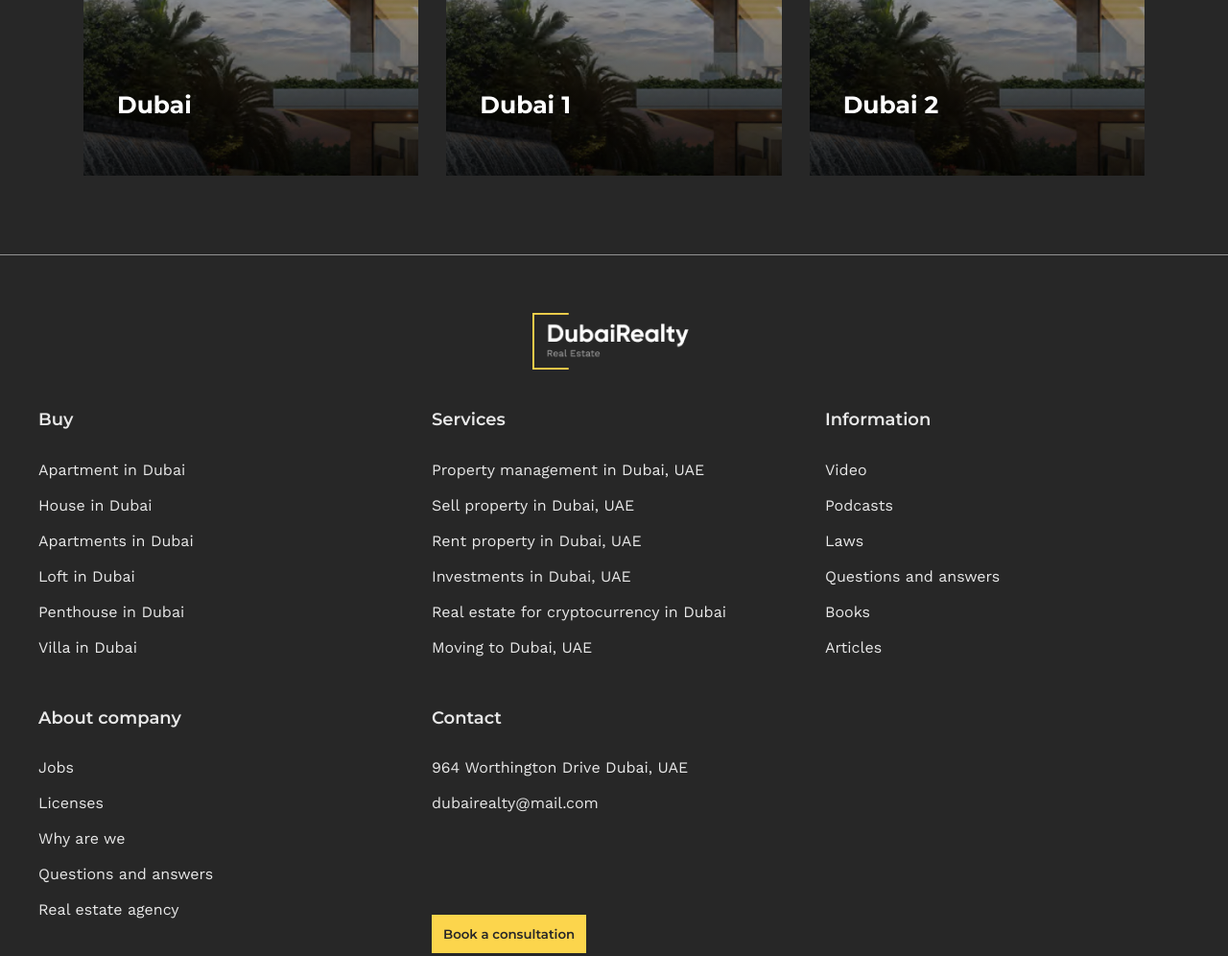
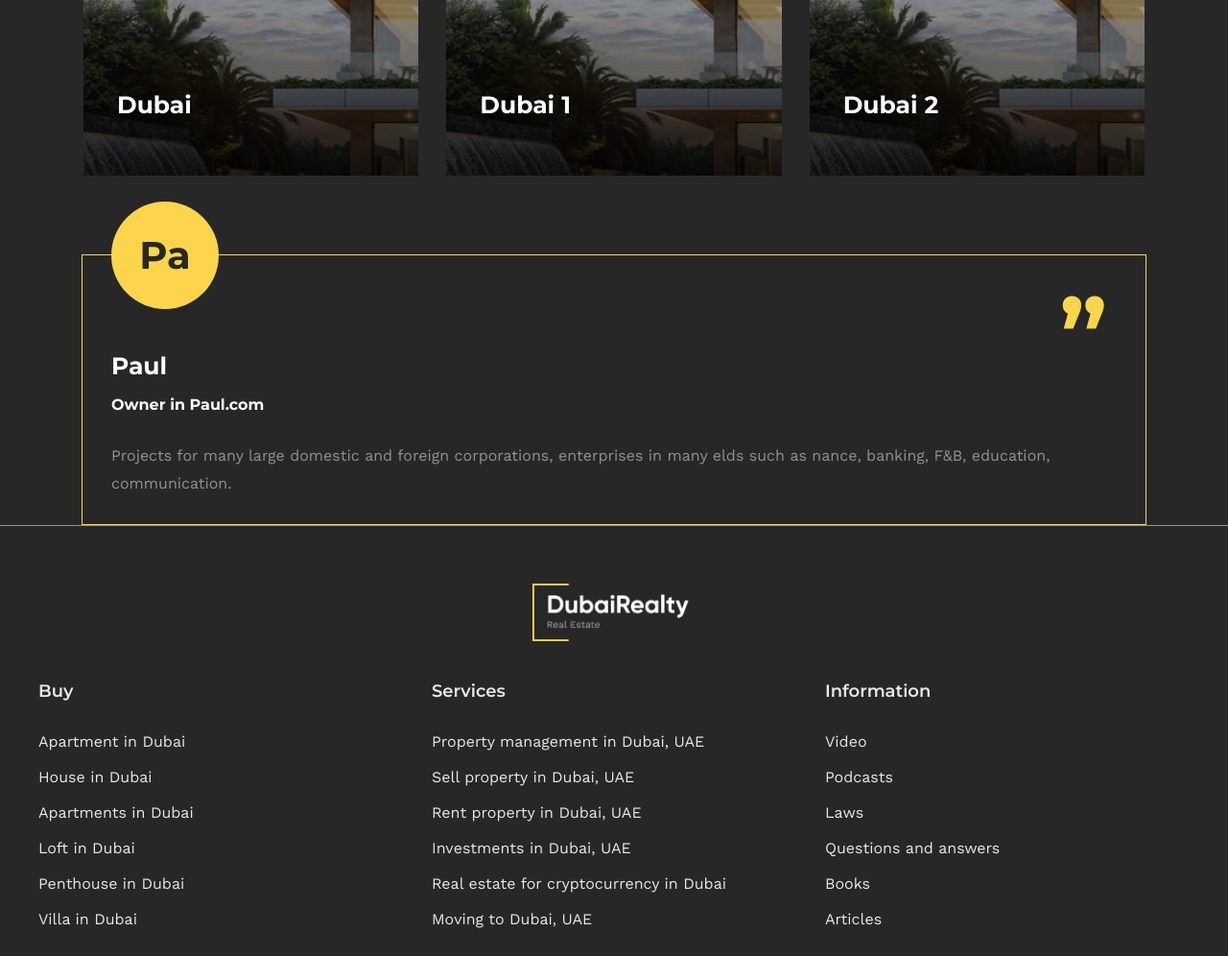
Before and after one commit to Artem-Zhuravlev/dubai-reality-gatsby, a Gatsby site: page / in a window 1280 px wide. Shown: the part 5115-6111 px from the top of the page at 96% size. Built offline with nearby package versions, Linux system fonts and the light colour scheme; Gatsby itself is replaced by a stand-in of ours.

Commit message:
feat(feedback-card): add component

```diff
--- /dev/null
+++ b/src/components/FeedbackCard/FeedbackCard.scss
@@ -0,0 +1,42 @@
+.feedback-card {
+  position: relative;
+  border: var(--interface-size-small) solid var(--color-primary);
+  padding: 100px 35px 12px 30px;
+
+  &::after {
+    position: absolute;
+    top: 0;
+    right: 40px;
+    content: "\201E";
+    color: var(--color-primary);
+    font-size: 10rem;
+    font-family: var(--text-bold);
+    font-weight: 700;
+    line-height: 0.5;
+  }
+
+  &__user-icon {
+    position: absolute;
+    top: -56px;
+    left: 30px;
+    width: 112px;
+    height: 112px;
+    border-radius: 50%;
+    background-color: var(--color-primary);
+    display: flex;
+    align-items: center;
+    justify-content: center;
+    font-family: var(--text-bold);
+    font-weight: 700;
+    color: var(--color-bg-main);
+    font-size: 4rem;
+  }
+
+  &__title {
+    margin-bottom: 16px;
+  }
+
+  &__subtitle {
+    margin-bottom: 30px;
+  }
+}
--- /dev/null
+++ b/src/components/FeedbackCard/FeedbackCard.tsx
@@ -0,0 +1,33 @@
+import React, { memo } from 'react';
+import './FeedbackCard.scss';
+
+interface FeedbackCardProps {
+  className?: string;
+  title: string;
+  subtitle?: string;
+  description: string;
+}
+
+export const FeedbackCard = memo((props: FeedbackCardProps) => {
+  const {
+    className,
+    title,
+    subtitle,
+    description
+  } = props;
+
+  return (
+    <article className="feedback-card">
+      <div className="feedback-card__user-icon">
+        {title.slice(0, 2)}
+      </div>
+      <h3 className="feedback-card__title">{title}</h3>
+      {
+        subtitle && (
+          <h4 className="feedback-card__subtitle">{subtitle}</h4>
+        )
+      }
+      <p>{description}</p>
+    </article>
+  );
+});
--- a/src/pages/index.tsx
+++ b/src/pages/index.tsx
@@ -10,6 +10,7 @@ import { ContentSection } from "../entities/ContentSection/ContentSection";
 import { ContactUsSection } from "../entities/ContactUsSection/ContactUsSection";
 import { HiddenInfoCard } from "../components/HiddenInfoCard/HiddenInfoCard";
 import { ArticlesPreviewSection } from "../entities/ArticlesPreviewSection/ArticlesPreviewSection";
+import { FeedbackCard } from "../components/FeedbackCard/FeedbackCard";
 
 const IndexPage: React.FC<PageProps> = () => {
   return (
@@ -21,6 +22,13 @@ const IndexPage: React.FC<PageProps> = () => {
       <ContentSection />
       <ContactUsSection />
       <ArticlesPreviewSection />
+      <div className="container">
+        <FeedbackCard
+          title="Paul"
+          subtitle="Owner in Paul.com"
+          description="Projects for many large domestic and foreign corporations, enterprises in many elds such as nance, banking, F&B, education, communication."
+        />
+      </div>
     </MainLayout>
   )
 }
```
